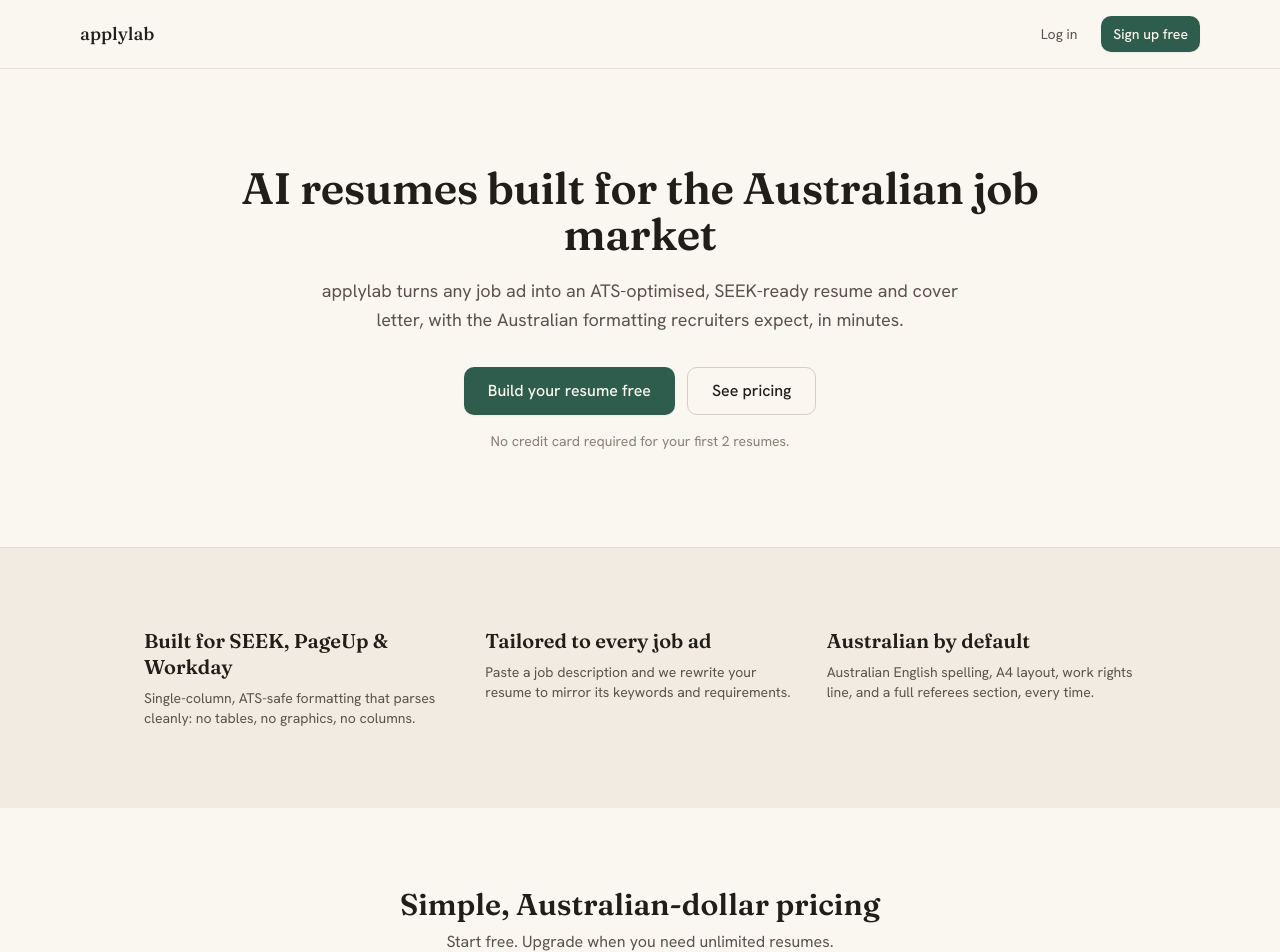
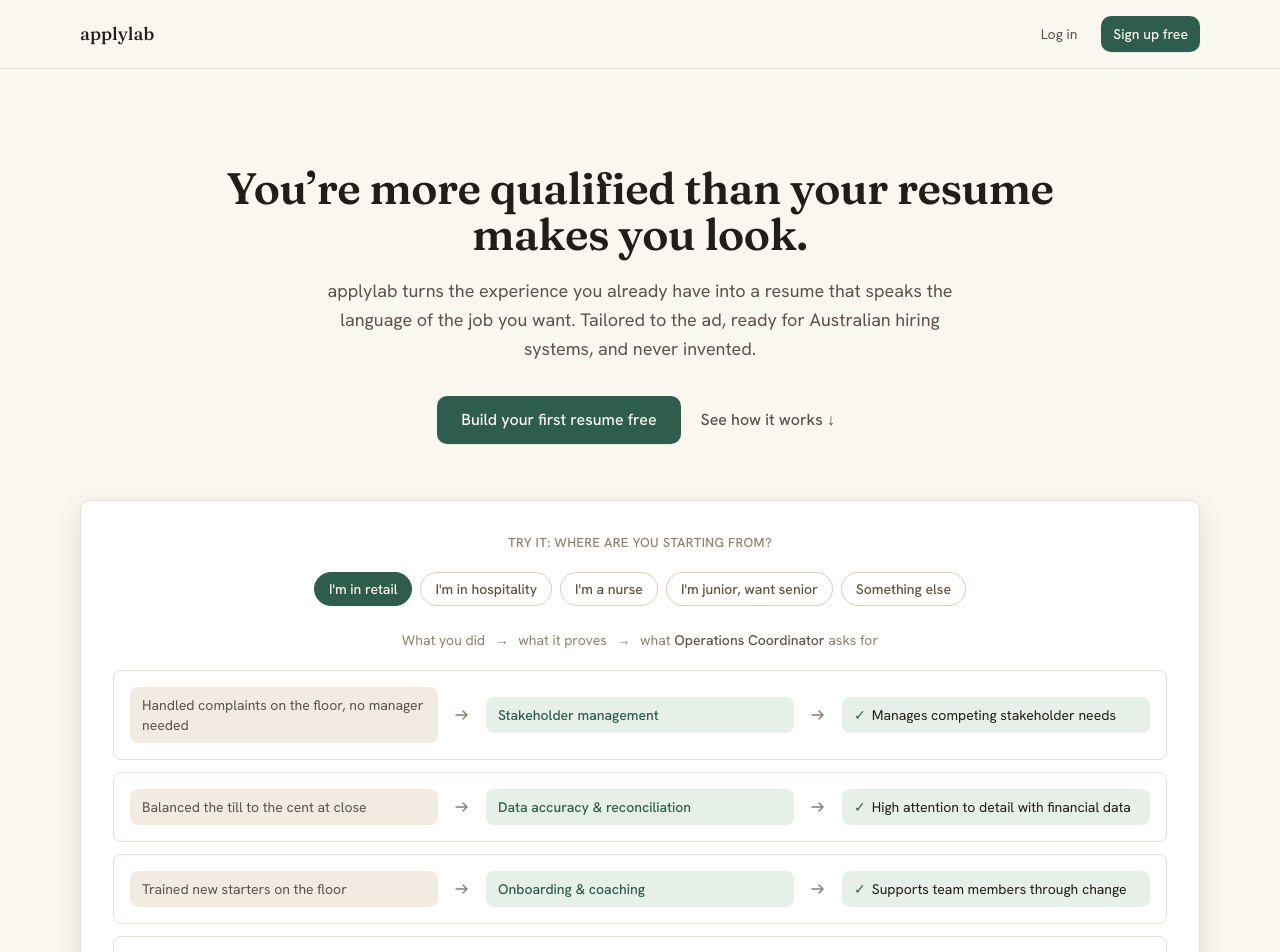
Before and after one commit to tiajulian/Applylab, a Next.js app: page / in a window 1280 px wide. Shown: the top 952 px of the page. Built offline with nearby package versions, Linux system fonts and the light colour scheme.

Commit message:
Assemble new landing page from marketing sections
Replaces the previous minimal landing page with the full persuasive,
interactive rebuild while keeping the existing header/footer skeleton
and the existing /signup, /login, /upgrade routing untouched.

```diff
--- a/app/page.tsx
+++ b/app/page.tsx
@@ -1,25 +1,16 @@
 import Link from "next/link";
 import { Button } from "@/components/ui/Button";
-import { Reveal } from "@/components/ui/Reveal";
-import { StaggerList, StaggerItem } from "@/components/ui/StaggerList";
-
-const FEATURES = [
-  {
-    title: "Built for SEEK, PageUp & Workday",
-    description:
-      "Single-column, ATS-safe formatting that parses cleanly: no tables, no graphics, no columns.",
-  },
-  {
-    title: "Tailored to every job ad",
-    description:
-      "Paste a job description and we rewrite your resume to mirror its keywords and requirements.",
-  },
-  {
-    title: "Australian by default",
-    description:
-      "Australian English spelling, A4 layout, work rights line, and a full referees section, every time.",
-  },
-];
+import { HeroSection } from "@/components/marketing/HeroSection";
+import { EmpathySection } from "@/components/marketing/EmpathySection";
+import { HowItWorksSection } from "@/components/marketing/HowItWorksSection";
+import { DifferentiatorSection } from "@/components/marketing/DifferentiatorSection";
+import { HonestySection } from "@/components/marketing/HonestySection";
+import { ProofSection } from "@/components/marketing/ProofSection";
+import { AustraliaSection } from "@/components/marketing/AustraliaSection";
+import { PricingTeaserSection } from "@/components/marketing/PricingTeaserSection";
+import { FaqSection } from "@/components/marketing/FaqSection";
+import { FinalCtaSection } from "@/components/marketing/FinalCtaSection";
+import { StickyCtaBar } from "@/components/marketing/StickyCtaBar";
 
 export default function Home() {
   return (
@@ -43,64 +34,23 @@ export default function Home() {
       </header>
 
       <main className="flex-1">
-        <section className="mx-auto flex max-w-4xl flex-col items-center px-4 py-24 text-center">
-          <Reveal>
-            <h1 className="font-display text-display text-ink">
-              AI resumes built for the Australian job market
-            </h1>
-          </Reveal>
-          <Reveal delay={0.08}>
-            <p className="mt-5 max-w-2xl text-body-lg text-ink-secondary">
-              applylab turns any job ad into an ATS-optimised, SEEK-ready resume and cover letter,
-              with the Australian formatting recruiters expect, in minutes.
-            </p>
-          </Reveal>
-          <Reveal delay={0.16}>
-            <div className="mt-8 flex gap-3">
-              <Link href="/signup">
-                <Button size="lg">Build your resume free</Button>
-              </Link>
-              <Link href="/upgrade">
-                <Button size="lg" variant="secondary">
-                  See pricing
-                </Button>
-              </Link>
-            </div>
-          </Reveal>
-          <Reveal delay={0.22}>
-            <p className="mt-4 text-sm text-ink-muted">
-              No credit card required for your first 2 resumes.
-            </p>
-          </Reveal>
-        </section>
-
-        <section className="border-t border-border bg-paper-deep">
-          <StaggerList className="mx-auto grid max-w-5xl gap-8 px-4 py-20 sm:grid-cols-3">
-            {FEATURES.map((feature) => (
-              <StaggerItem key={feature.title} className="flex flex-col gap-2">
-                <h2 className="text-h3 font-display text-ink">{feature.title}</h2>
-                <p className="text-sm text-ink-secondary">{feature.description}</p>
-              </StaggerItem>
-            ))}
-          </StaggerList>
-        </section>
-
-        <section className="mx-auto max-w-4xl px-4 py-20 text-center">
-          <Reveal>
-            <h2 className="font-display text-h2 text-ink">Simple, Australian-dollar pricing</h2>
-            <p className="mt-2 text-ink-secondary">
-              Start free. Upgrade when you need unlimited resumes.
-            </p>
-            <Link href="/upgrade" className="mt-6 inline-block">
-              <Button>View plans</Button>
-            </Link>
-          </Reveal>
-        </section>
+        <HeroSection />
+        <EmpathySection />
+        <HowItWorksSection />
+        <DifferentiatorSection />
+        <HonestySection />
+        <ProofSection />
+        <AustraliaSection />
+        <PricingTeaserSection />
+        <FaqSection />
+        <FinalCtaSection />
       </main>
 
       <footer className="border-t border-border py-8 text-center text-sm text-ink-muted">
         © {new Date().getFullYear()} applylab. Made for the Australian job market.
       </footer>
+
+      <StickyCtaBar />
     </div>
   );
 }
```
